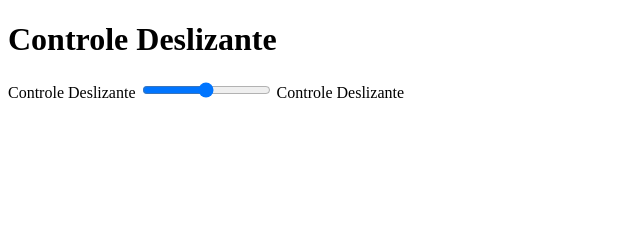
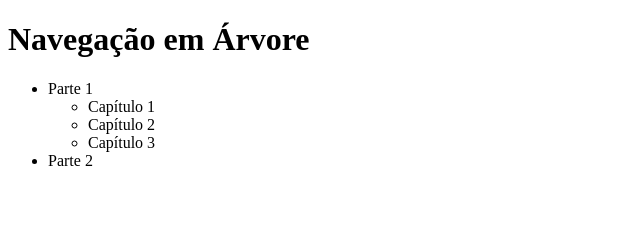
Before and after one commit to programadorcego/html-acessibilidade, a plain HTML site: page index.html in a window 1280 px wide. Shown: the whole page, without its empty margins (0-640 px from the left). Drawn offline with Linux system fonts and the light colour scheme.

Commit message:
Aula 09: Navegação em Árvore

```diff
--- a/index.html
+++ b/index.html
@@ -5,15 +5,43 @@
 		<Title>HTML Acessibilidade</title>
 
 		<meta name="viewport" content="width=device-width, initial-scale=1.0">
+
+		<style>
+			.subtree {
+				visibility: hidden;
+				min-height: 0;
+				transition: min-height 0.5s 0s, visibility 0s 0.5s;
+			}
+
+			.expanded {
+				visibility: visible;
+			}
+		</style>
 	</head>
 
 	<body>
-		<h1>Controle Deslizante</h1>
+		<h1>Navegação em Árvore</h1>
 
-		<label for="range">Controle Deslizante</label>
-		<input type="range" id="range" min="0" max="100" value="50">
+		<ul role="tree">
+			<li class="treeitem" role="treeitem" aria-expanded="true" tabindex="0">
+				Parte 1
 
-		<span id="slider-label">Controle Deslizante</span>
-		<span role="slider" aria-labeledby="slider-label" aria-valuemin="0" aria-valuemax="100" aria-valuenow="50"></span>
+				<ul class="subtree expanded" role="group">
+					<li class="treeitem" role="treeitem" tabindex="-1">Capítulo 1</li>
+					<li class="treeitem" role="treeitem" tabindex="-1">Capítulo 2</li>
+					<li class="treeitem" role="treeitem" tabindex="-1">Capítulo 3</li>
+				</ul>
+			</li>
+
+			<li class="treeitem" role="treeitem" aria-expanded="false" tabindex="0">
+				Parte 2
+
+				<ul class="subtree" role="group">
+					<li class="treeitem" role="treeitem" tabindex="-1">Capítulo 4</li>
+					<li class="treeitem" role="treeitem" tabindex="-1">Capítulo 5</li>
+					<li class="treeitem" role="treeitem" tabindex="-1">Capítulo 6</li>
+				</ul>
+			</li>
+		</ul>
 	</body>
 </html>
```
